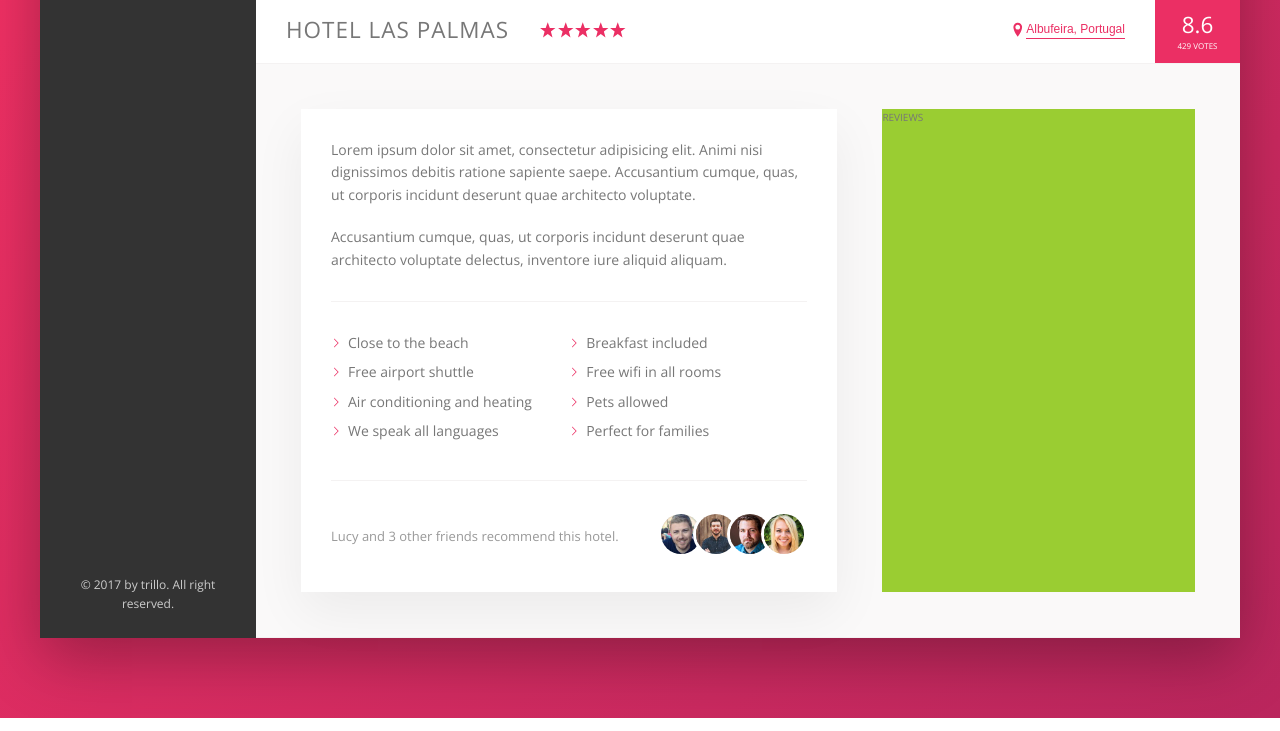
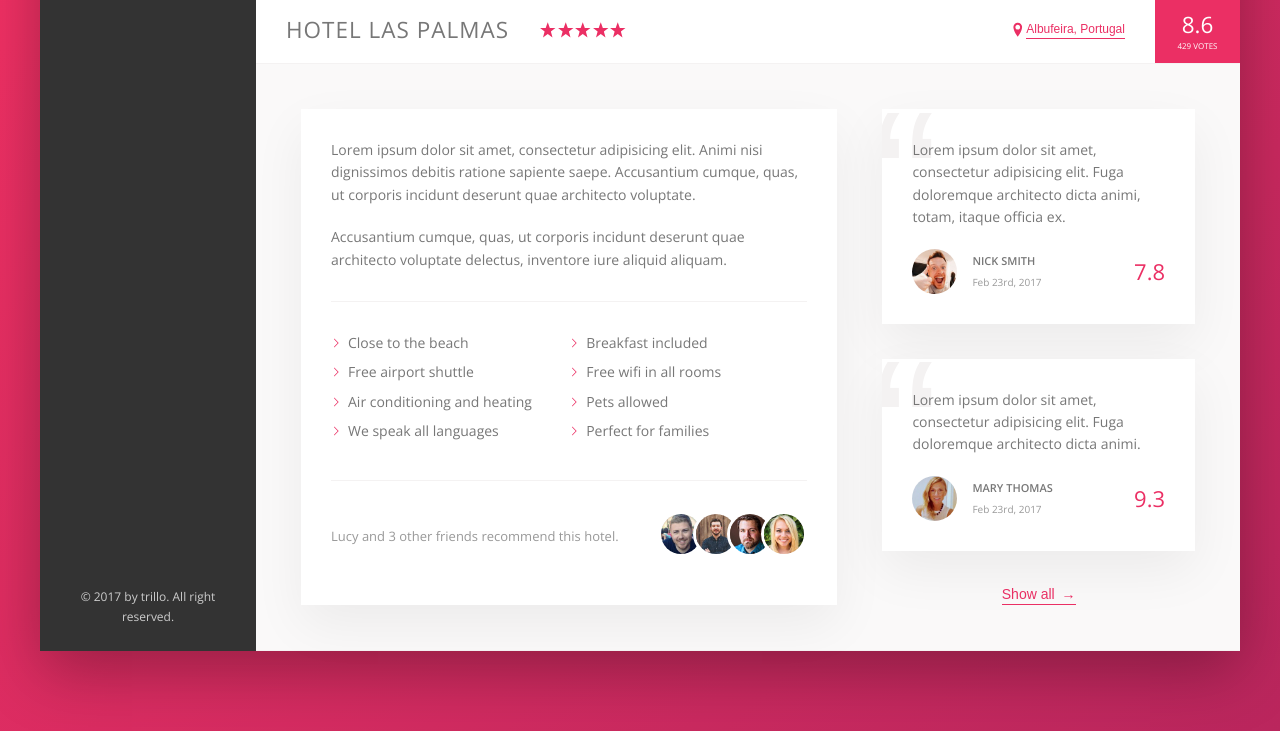
Before and after one commit to JoseIgnacioTapia/trillo-project, a website: page index.html in a window 1280 px wide. Shown: the part 538-1269 px from the top of the page. Drawn offline with nearby package versions, Linux system fonts and the light colour scheme.

Commit message:
Building the User Reviews Section

```diff
--- a/index.html
+++ b/index.html
@@ -170,7 +170,34 @@
             </div>
 
             <div class="user-reviews">
-              REVIEWS
+              <figure class="review">
+                <blockquote class="review__text">
+                  Lorem ipsum dolor sit amet, consectetur adipisicing elit. Fuga doloremque architecto dicta animi, totam, itaque officia ex.
+                </blockquote>
+                <figcaption class="review__user">
+                  <img src="img/user-1.jpg" alt="User 1" class="review__photo">
+                  <div class="review__user-box">
+                    <p class="review__user-name">Nick Smith</p>
+                    <p class="review__user-date">Feb 23rd, 2017</p>
+                  </div>
+                  <div class="review__rating">7.8</div>
+                </figcaption>
+              </figure>
+              <figure class="review">
+                <blockquote class="review__text">
+                  Lorem ipsum dolor sit amet, consectetur adipisicing elit. Fuga doloremque architecto dicta animi.
+                </blockquote>
+                <figcaption class="review__user">
+                  <img src="img/user-2.jpg" alt="User 1" class="review__photo">
+                  <div class="review__user-box">
+                    <p class="review__user-name">Mary Thomas</p>
+                    <p class="review__user-date">Feb 23rd, 2017</p>
+                  </div>
+                  <div class="review__rating">9.3</div>
+                </figcaption>
+              </figure>
+
+              <button class="btn-inline">Show all <span>&rarr;</span></button>
             </div>
 
           </div>
--- a/sass/_components.scss
+++ b/sass/_components.scss
@@ -270,8 +270,17 @@
   cursor: pointer;
   transition: all 0.2s;
 
+  & span {
+    margin-left: 3px;
+    transition: margin-left 0.2s;
+  }
+
   &:hover {
     color: var(--color-grey-dark-1);
+
+    span {
+      margin-left: 8px;
+    }
   }
 
   &:focus {
@@ -368,3 +377,67 @@
     }
   }
 }
+
+///////////////////////////////////
+// REVIEWS
+.review {
+  background-color: #fff;
+  box-shadow: var(--shadow-light);
+  padding: 3rem;
+  margin-bottom: 3.5rem;
+  position: relative;
+  overflow: hidden;
+
+  &__text {
+    margin-bottom: 2rem;
+    z-index: 10;
+    position: relative;
+  }
+
+  &__user {
+    display: flex;
+    justify-content: center;
+    align-items: center;
+  }
+
+  &__photo {
+    height: 4.5rem;
+    width: 4.5rem;
+    border-radius: 50%;
+    margin-right: 1.5rem;
+  }
+
+  &__user-box {
+    margin-right: auto;
+  }
+
+  &__user-name {
+    font-size: 1.1rem;
+    font-weight: 600;
+    text-transform: uppercase;
+    margin-bottom: 0.4rem;
+  }
+
+  &__user-date {
+    font-size: 1rem;
+    color: var(--color-grey-dark-3);
+  }
+
+  &__rating {
+    color: var(--color-primary);
+    font-size: 2.2rem;
+    font-weight: 300;
+  }
+
+  &::before {
+    content: "\201C";
+    position: absolute;
+    top: -2.75rem;
+    left: -1rem;
+    line-height: 1;
+    font-size: 20rem;
+    color: var(--color-grey-light-2);
+    font-family: sans-serif;
+    z-index: 1;
+  }
+}
--- a/sass/_layout.scss
+++ b/sass/_layout.scss
@@ -41,6 +41,7 @@
 //////////////////////////
 //
 .detail {
+  font-size: 1.4rem;
   display: flex;
   padding: 4.5rem;
   background-color: var(--color-grey-light-1);
@@ -48,7 +49,6 @@
 }
 
 .description {
-  font-size: 1.4rem;
   background-color: #fff;
   box-shadow: var(--shadow-light);
   padding: 3rem;
@@ -57,6 +57,9 @@
 }
 
 .user-reviews {
-  background-color: yellowgreen;
   flex: 1;
+
+  display: flex;
+  flex-direction: column;
+  align-items: center;
 }
```
Also changed, not shown: css/main.css.
